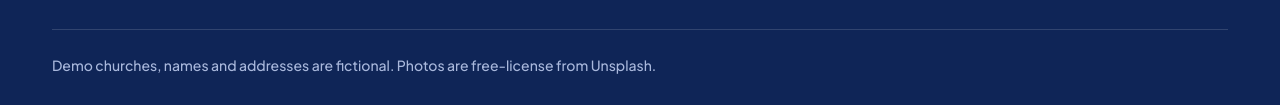
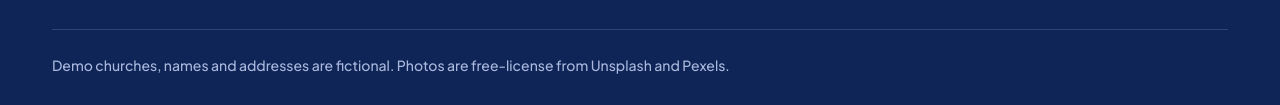
Before and after one commit to vanthienha199/onemorecompany, a plain HTML site: page churches/index.html in a window 1280 px wide. Shown: the part 2646-2751 px from the top of the page. Drawn offline with Linux system fonts and the light colour scheme.

Commit message:
Credit Pexels alongside Unsplash in the churches footer note

```diff
--- a/churches/index.html
+++ b/churches/index.html
@@ -376,7 +376,7 @@ h3 { color: var(--ink); font-size: 1.375rem; font-weight: 800; line-height: 1.2;
         <li>&copy; 2026 One More Company</li>
       </ul>
     </div>
-    <p class="note">Demo churches, names and addresses are fictional. Photos are free-license from Unsplash.</p>
+    <p class="note">Demo churches, names and addresses are fictional. Photos are free-license from Unsplash and Pexels.</p>
   </div>
 </footer>
 <script>
```
